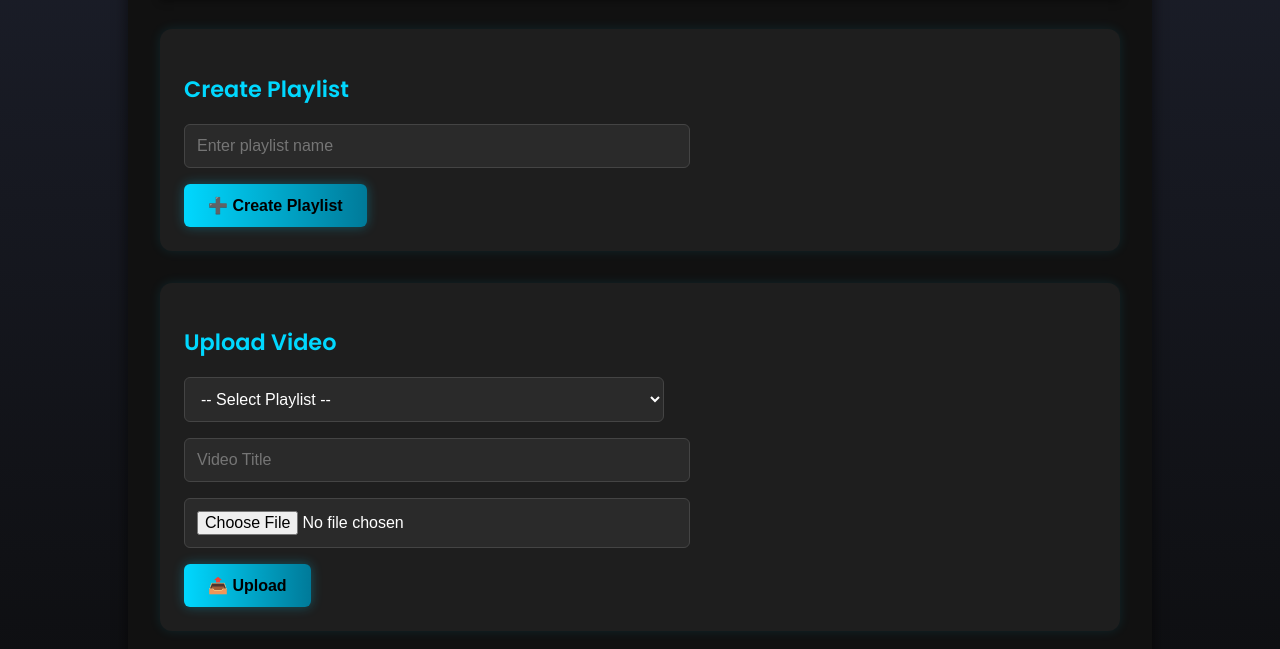
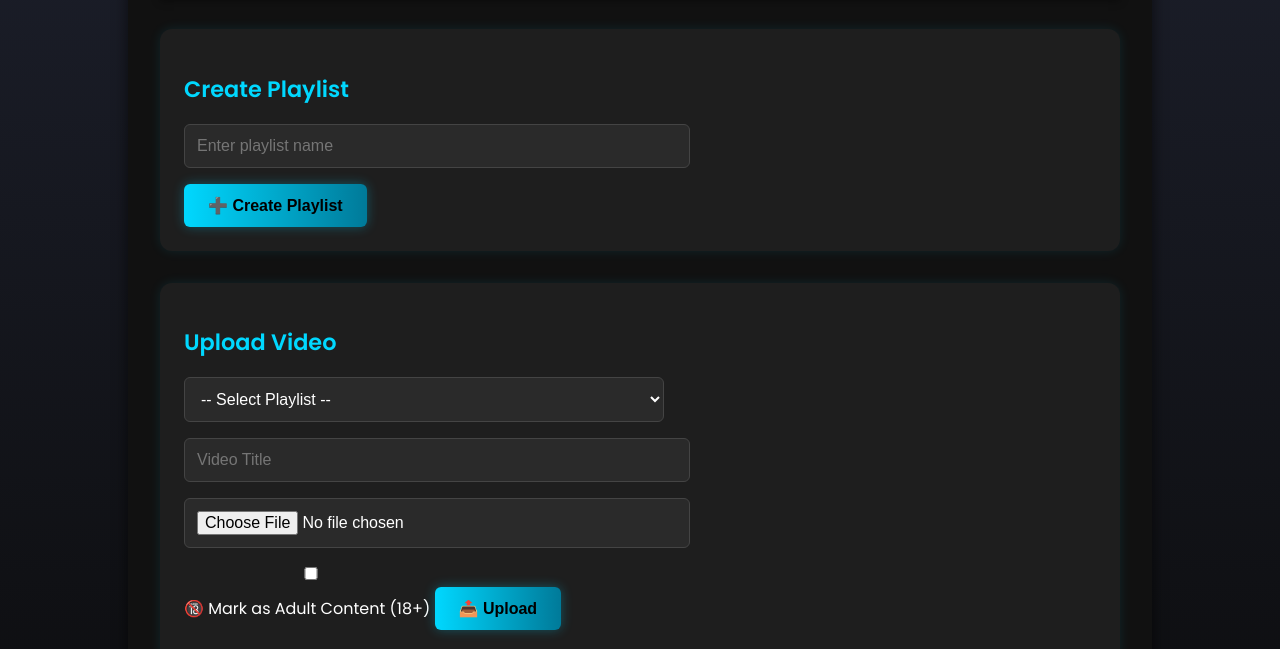
Before and after one commit to dhruvpandit46/hostpanel, a plain HTML site: page index.html in a window 1280 px wide. Shown: the part 151-800 px from the top of the page. Drawn offline with Linux system fonts and the light colour scheme; no server answers.

Commit message:
Update index.html

```diff
--- a/index.html
+++ b/index.html
@@ -36,6 +36,13 @@
         </select>
         <input type="text" id="videoTitle" placeholder="Video Title" />
         <input type="file" id="videoFile" accept="video/mp4, video/webm" />
+
+        <!-- 🔞 Restriction Checkbox -->
+        <label style="margin-bottom: 1rem; display: inline-block;">
+          <input type="checkbox" id="restrictedCheckbox" />
+          🔞 Mark as Adult Content (18+)
+        </label>
+
         <button onclick="uploadVideo()">📤 Upload</button>
       </section>
 
```
